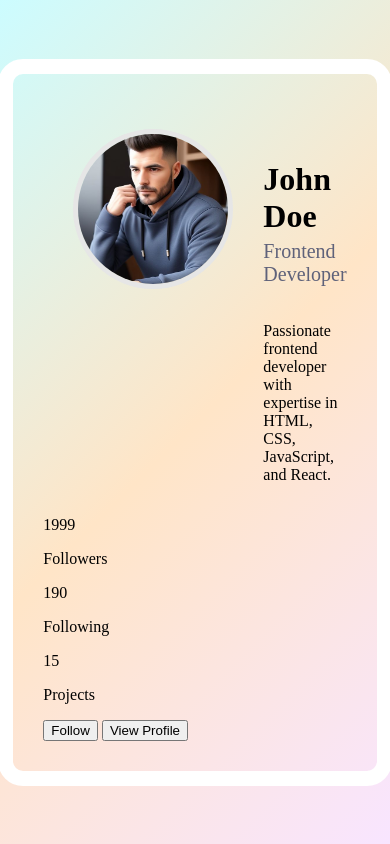
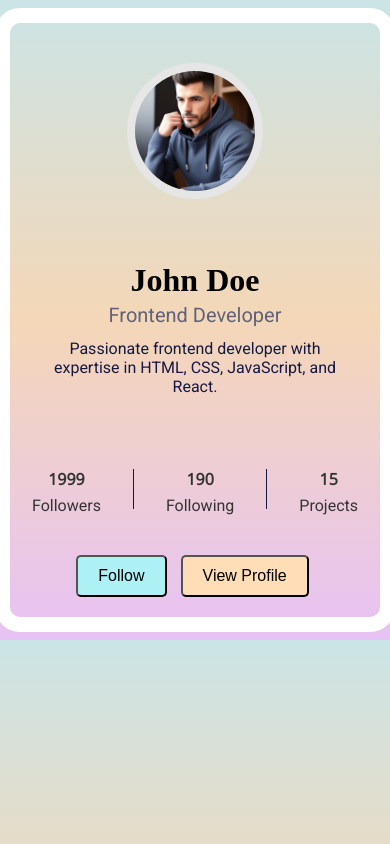
Before and after one commit to Yashi-Singh-1/Profile-Card-Component, a plain HTML site: page index.html in a window 390 px wide. Drawn offline with nearby package versions, Linux system fonts and the light colour scheme.

Commit message:
CSS Code File

```diff
--- a/styles.css
+++ b/styles.css
@@ -1,11 +1,10 @@
 body {
-    margin: 0;
-    padding: 0;
-    height: 100vh;
+    height: auto;
     display: flex;
     justify-content: center;
     align-items: center;
-    background: linear-gradient(135deg, #CCFCFF, #FFE5C7, #F8E5FF);
+    background: linear-gradient(180deg, #cbe4e6, #f4d7b7, #e7c2f5);
+    overflow-y: hidden;
 }
 
 .main-box {
@@ -19,6 +18,8 @@ body {
     border: 15px solid #fff;
     padding: 30px;
     border-radius: 25px;
+    width: 650px;
+    height: 360px;
 }
 
 .profile-card{
@@ -35,7 +36,7 @@ body {
     height: 150px;
     width: 150px;
     border-radius: 100%;
-    border: 5px solid #E6E6E6;
+    border: 8px solid #E6E6E6;
     object-fit: cover;
 }
 
@@ -45,13 +46,131 @@ body {
 }
 
 .name {
-    font-size: 32px; /* Increased font size */
+    font-size: 32px;
     font-weight: bold;
-    margin-bottom: 5px; /* Space below the name */
+    margin-top: 18px;
 }
 
 .role {
-    font-size: 20px; /* Adjusted font size */
-    color: #5F627A; /* Adjusted color */
-    margin-top: 0; /* Ensure no extra margin on top */
+    font-size: 20px;
+    color: #5F627A;
+    margin-top: -28px;
+    font-family: 'Roboto', sans-serif;
 }
+
+.passion {
+    font-size: 16px;
+    color: #141843;
+    margin-top: -8px;
+    font-family: 'Roboto', sans-serif;
+    font-weight: 400;
+}
+
+.stats {
+    display: flex;
+    justify-content: flex-start;
+    gap: 30px;
+    margin: auto 38%;
+}
+
+.bar {
+    border-left: 1px solid #141843;
+    height: 40px;
+    align-self: center;
+}
+
+.col {
+    display: flex;
+    flex-direction: column;
+    align-items: center;
+    margin-bottom: 40px;
+}
+
+.num {
+    font-size: 16px;
+    color: #333;
+    font-family: 'Open Sans', sans-serif;
+    font-weight: 600;
+}
+
+.followers, .following, .projects {
+    margin: -10px 2px;
+    padding: 0;
+    font-size: 16px;
+    color: #333;
+    font-family: 'Roboto', sans-serif;
+}
+
+.buttons {
+    margin-top: 20px;
+    text-align: center;
+}
+
+.buttons button {
+    padding: 10px 20px;
+    border-radius: 5px;
+    font-size: 16px;
+    cursor: pointer;
+    margin: 0 5px;
+}
+
+.buttons button:first-child {
+    margin-left: 110px;
+}
+
+.follow {
+    background-color: #AEF1F5;
+    color: black;
+}
+
+.view-profile {
+    background-color: #FFDDB6;
+    color: black;
+}
+
+@media screen and (max-width: 768px) {
+    body {
+        background: linear-gradient(180deg, #cbe4e6, #f4d7b7, #e7c2f5);
+    }
+
+    .main-box {
+        height: auto;
+    }
+
+    .box {
+        width: 90%;
+        max-width: 400px;
+        height: auto;
+        padding: 20px;
+    }
+
+    .profile-card {
+        flex-direction: column;
+        align-items: center;
+        padding: 20px;
+    }
+
+    .profile-image img {
+        height: 120px;
+        width: 120px;
+    }
+
+    .profile-details {
+        text-align: center;
+        padding-top: 15px;
+    }
+
+    .stats {
+        justify-content: space-around;
+        margin: 20px auto;
+    }
+
+    .col {
+        margin-bottom: 20px;
+    }
+
+    .buttons button:first-child {
+        margin-left: 0;
+        margin-top: 10px;
+    }
+}
```
